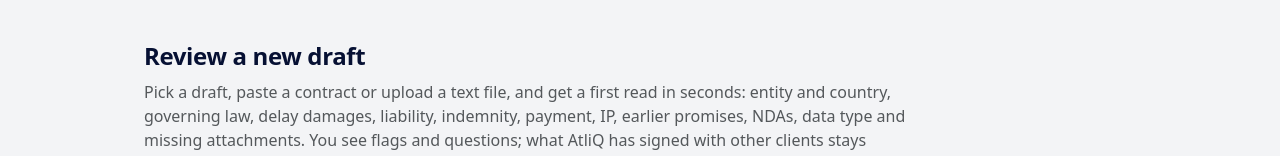
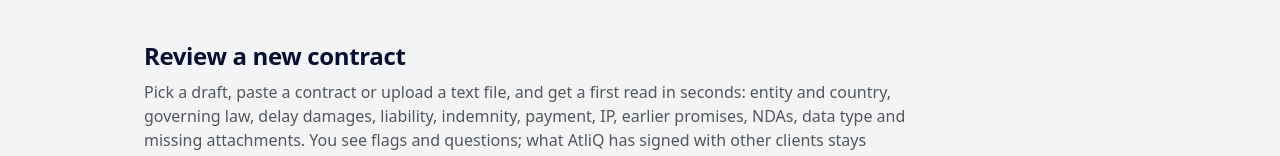
Before and after one commit to bhattacharyasandip2801-stack/atliq-contract-risk-analyzer, a Next.js app: page /intake in a window 1280 px wide. Shown: the top 156 px of the page. Built offline with nearby package versions, Linux system fonts and the light colour scheme; no server answers.

Commit message:
Rename Review a new draft to Review a new contract

```diff
--- a/app/intake/page.tsx
+++ b/app/intake/page.tsx
@@ -4,7 +4,7 @@
 import IntakeForm from "@/components/IntakeForm";
 import { AuditOnMount } from "@/components/Small";
 
-export const metadata: Metadata = { title: "Review a new draft" };
+export const metadata: Metadata = { title: "Review a new contract" };
 export const dynamic = "force-dynamic";
 
 export default async function IntakePage() {
@@ -13,8 +13,8 @@
   const reviewer = user?.role === "reviewer";
   return (
     <div>
-      <AuditOnMount action="view review a new draft" target="intake" />
-      <h1 className="text-2xl font-bold">Review a new draft</h1>
+      <AuditOnMount action="view review a new contract" target="intake" />
+      <h1 className="text-2xl font-bold">Review a new contract</h1>
       <p className="mt-2 max-w-3xl text-muted">Pick a draft, paste a contract or upload a text file, and get a first read in seconds: entity and country, governing law, delay damages, liability, indemnity, payment, IP, earlier promises, NDAs, data type and missing attachments. {reviewer ? "" : "You see flags and questions; what AtliQ has signed with other clients stays hidden. "}Every finding quotes your text. Real patient or personal data stops the check.</p>
       <p className="mt-2 max-w-3xl rounded-lg border border-rule bg-card p-3 text-sm text-muted">This is a <span className="font-semibold text-ink">rule check</span>, not the full brief. The 15 briefs on the dashboard were written and quote-checked in depth. Rules cannot read what they have no pattern for, so the result always lists what was <span className="font-semibold text-ink">not checked</span>.</p>
       <div className="mt-5"><IntakeForm samples={samples} /></div>
--- a/components/Sidebar.tsx
+++ b/components/Sidebar.tsx
@@ -22,7 +22,7 @@
 const ITEMS: { href: string; label: string; icon: keyof typeof ICON; reviewerOnly?: boolean; group: string }[] = [
   { href: "/about", group: "", label: "About this product", icon: "about" },
   { href: "/", group: "Work", label: "Contract Dashboard", icon: "queue" },
-  { href: "/intake", group: "Work", label: "Review a new draft", icon: "intake" },
+  { href: "/intake", group: "Work", label: "Review a new contract", icon: "intake" },
   { href: "/findings", group: "Work", label: "Findings worklist", icon: "decisions", reviewerOnly: true },
   { href: "/knowledge", group: "Reference", label: "Knowledge base", icon: "kb", reviewerOnly: true },
   { href: "/register", group: "Reference", label: "Obligation register", icon: "register", reviewerOnly: true },
--- a/components/UserDemo.tsx
+++ b/components/UserDemo.tsx
@@ -14,7 +14,7 @@
   { href: "/brief/gulf_crown_hotels_msa#F-01", person: "karandeep", title: "See a clash with a signed contract", body: "On the left is the Gulf Crown draft clause. On the right are the clauses AtliQ already signed with Al Noor. Every quote is re-checked against its source file each time the page loads.", tip: "A finding whose quote fails the check is withheld, not shown." },
   { href: "/brief/gulf_crown_hotels_msa#F-01", person: "karandeep", title: "Record a decision", body: "Under each “Decide before signing” finding choose Accept, Negotiate, Reject or Override. An override needs a reason. The tool never signs, sends or negotiates for you.", tip: "Try it now. Your choice is kept in this browser only." },
   { href: "/register", person: "karandeep", title: "Check the obligation register", body: "Restrictive covenants, exclusivity and price-match terms taken from 17 signed contracts. The banner is honest: the register covers 17 of about 30 signed contracts.", tip: "Export counsel's list as a CSV." },
-  { href: "/intake", person: "karandeep", title: "Review a new draft", body: "Paste a contract, upload a text file or pick a draft from the list, then press Review this draft. Rules read it in seconds: entity and country, delay damages with the amount per day, liability against the contract value (add a monthly fee and months, or a value), indemnity, payment, promises AtliQ has already made, and data type. Every finding quotes the text.", tip: "Try Harrington with a value of 210000, then LoopMart, which has nothing to decide before signing. The result always lists what was not checked." },
+  { href: "/intake", person: "karandeep", title: "Review a new contract", body: "Paste a contract, upload a text file or pick a draft from the list, then press Review this draft. Rules read it in seconds: entity and country, delay damages with the amount per day, liability against the contract value (add a monthly fee and months, or a value), indemnity, payment, promises AtliQ has already made, and data type. Every finding quotes the text.", tip: "Try Harrington with a value of 210000, then LoopMart, which has nothing to decide before signing. The result always lists what was not checked." },
   { href: "/knowledge", person: "karandeep", title: "Ask the knowledge base", body: "Everything written down about contracts is searchable: signed contracts, drafts, Karandeep's checklist, negotiation notes, meeting notes and the entity sheet. Each passage is copied word for word and re-checked against its file.", tip: "Choose a suggested question, for example What did we promise Al Noor? An optional AI answer layer is off until the owner adds a key." },
   { href: "/evaluation", person: "karandeep", title: "Read the evaluation", body: "Each bar is a labelled check from the PRD. The labels are pending review by Karandeep and counsel, and the briefs came from the same documents, so a pass shows coverage, not accuracy on unseen contracts.", tip: "Citation accuracy is the one check that needs no one's judgement." },
   { href: "/decisions", person: "karandeep", title: "Review the decision log", body: "Every decision appears here with who decided, when and why. The audit log records views, exports, prints, decisions and refused requests.", tip: "If you recorded a decision in step 4, it is listed here." },
```
Also changed, not shown: 1 other file (tests, documents, lock files or other folders).
